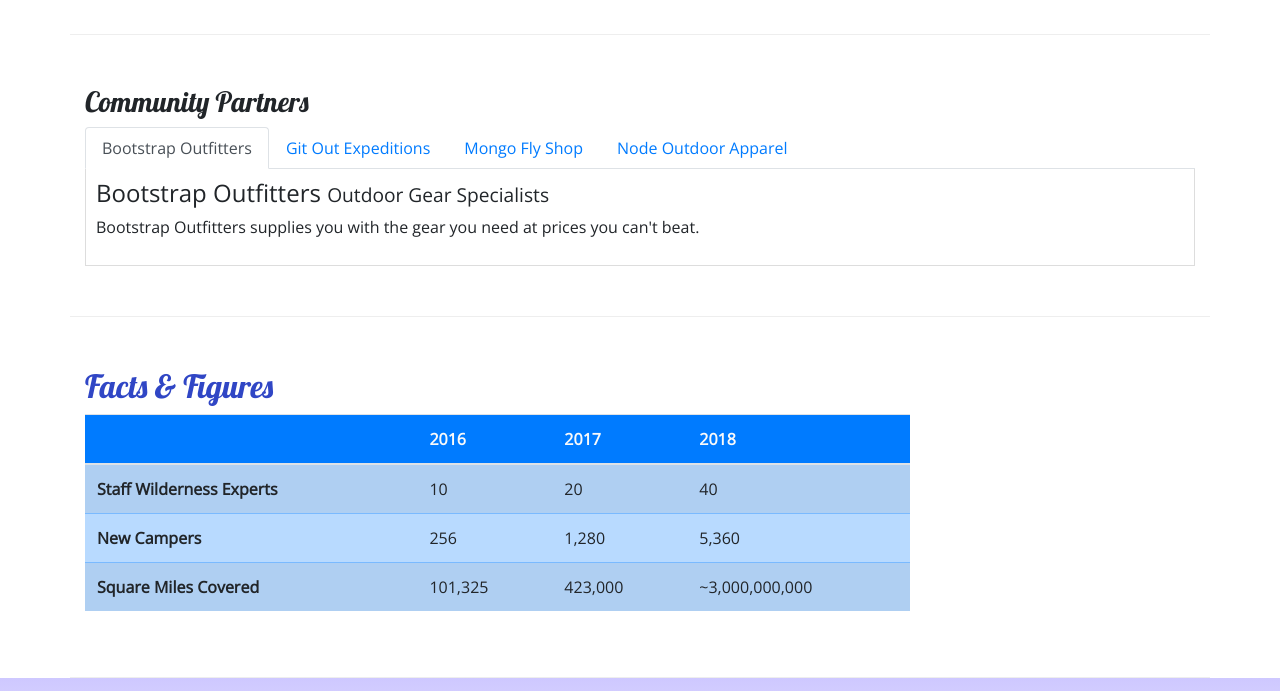
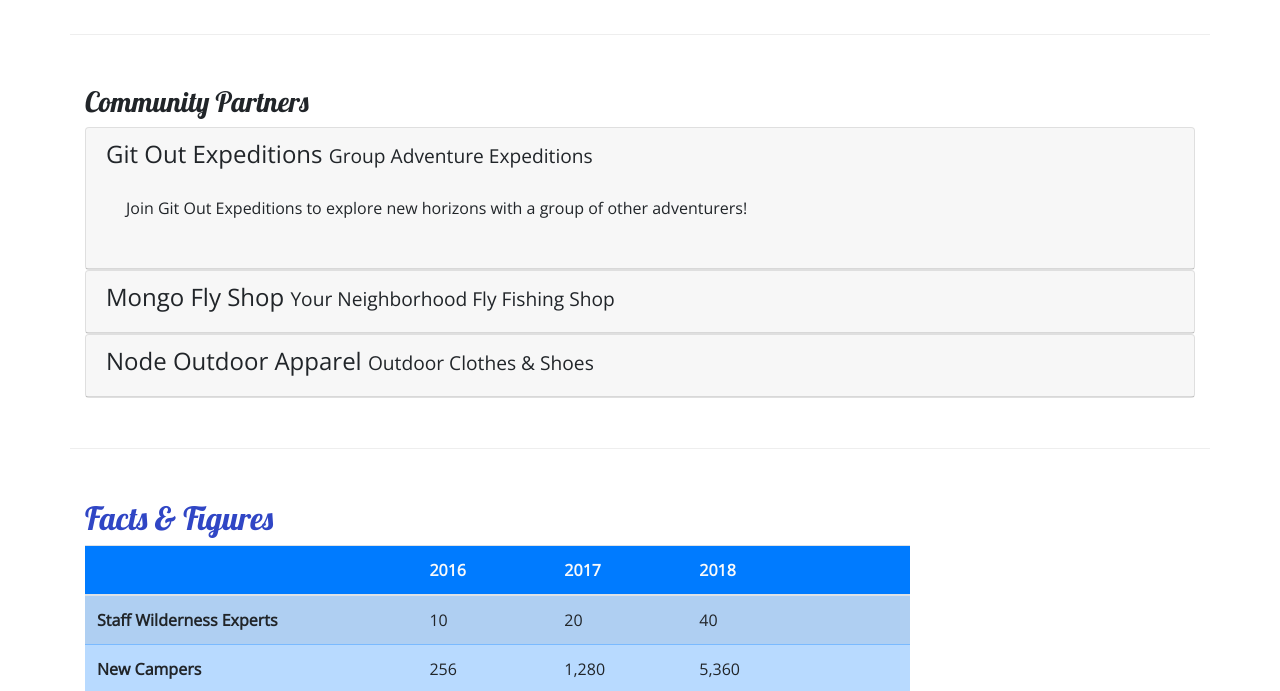
Before and after one commit to rafgui12/Workshop2.responsivebootstrap, a website: page aboutus.html in a window 1280 px wide. Shown: the part 770-1461 px from the top of the page. Drawn offline with nearby package versions, Linux system fonts and the light colour scheme.

Commit message:
Collapse and Accordion

```diff
--- a/aboutus.html
+++ b/aboutus.html
@@ -98,36 +98,48 @@
         <div class="row row-content">
             <div class="col">
                 <h3>Community Partners</h3>
-                <ul class="nav nav-tabs">
-                    <li class="nav-item">
-                        <a class="nav-link active" href="#bootstrap" role="tab" data-toggle="tab">Bootstrap Outfitters</a>
-                    </li>
-                    <li class="nav-item">
-                        <a class="nav-link" href="#git" role="tab" data-toggle="tab">Git Out Expeditions</a>
-                    </li>
-                    <li class="nav-item">
-                        <a class="nav-link" href="#mongo" role="tab" data-toggle="tab">Mongo Fly Shop</a>
-                    </li>
-                    <li class="nav-item">
-                        <a class="nav-link" href="#node" role="tab" data-toggle="tab">Node Outdoor Apparel</a>
-                    </li>
-                </ul>
-                <div class="tab-content">
-                    <div role="tabpanel" class="tab-pane fade show active" id="bootstrap">
-                        <h4>Bootstrap Outfitters <small>Outdoor Gear Specialists</small></h4>
-                        <p class="d-none d-sm-block">Bootstrap Outfitters supplies you with the gear you need at prices you can't beat.</p>
+                <div id="accordion">
+                    <div class="card">
+                        <div role="tab" class="card-header">
+                            <h4>
+                                <a class="collapsed" data-toggle="collapse" data-target="#git">
+                                    Git Out Expeditions <small>Group Adventure Expeditions</small>
+                                </a>
+                            </h4>
+                            <div class="collapse show" id="git" data-parent="#accordion">
+                                <div class="card-body">
+                                    <p class="d-none d-sm-block">Join Git Out Expeditions to explore new horizons with a group of other adventurers!</p>
+                               </div>
+                            </div>
+                        </div>
                     </div>
-                    <div role="tabpanel" class="tab-pane fade" id="git">
-                        <h4>Git Out Expeditions <small>Group Adventure Expeditions</small></h4>
-                        <p class="d-none d-sm-block">Join Git Out Expeditions to explore new horizons with a group of other adventurers!</p>
+                    <div class="card">
+                        <div role="tab" class="card-header">
+                            <h4>
+                                <a class="collapsed" data-toggle="collapse" data-target="#mongo">
+                                    Mongo Fly Shop <small>Your Neighborhood Fly Fishing Shop</small>
+                                </a>
+                            </h4>
+                            <div class="collapse" id="mongo" data-parent="#accordion">
+                                <div class="card-body">
+                                    <p class="d-none d-sm-block">Need a new fishing pole, a tacklebox, or flies of all kinds? Stop by Mongo Fly Shop.</p>
+                                </div>
+                            </div>
+                        </div>
                     </div>
-                    <div role="tabpanel" class="tab-pane fade" id="mongo">
-                        <h4>Mongo Fly Shop <small>Your Neighborhood Fly Fishing Shop.</small></h4>
-                        <p class="d-none d-sm-block">Need a new fishing pole, a tacklebox, or flies of all kinds? Stop by Mongo Fly Shop.</p>
-                    </div>
-                    <div role="tabpanel" class="tab-pane fade" id="node">
-                        <h4>Node Outdoor Apparel <small>Outdoor Clothes & Shoes</small></h4>
-                        <p class="d-none d-sm-block">From polar fleeces to swimsuits, hiking boots to waders, a visit to Node will be sure to get you covered.</p>
+                    <div class="card">
+                        <div role="tab" class="card-header">
+                            <h4>
+                                <a class="collapsed" data-toggle="collapse" data-target="#node">
+                                    Node Outdoor Apparel <small>Outdoor Clothes & Shoes</small>
+                                </a>
+                            </h4>
+                            <div class="collapse" id="node" data-parent="#accordion">
+                                <div class="card-body">
+                                    <p class="d-none d-sm-block">From polar fleeces to swimsuits, hiking boots to waders, a visit to Node will be sure to get you covered.</p>
+                                </div>
+                            </div>
+                        </div>
                     </div>
                 </div>
             </div>
--- a/css/styles.css
+++ b/css/styles.css
@@ -18,6 +18,10 @@ footer {
     background-image: linear-gradient(#CEC8FF, white);
     padding: 20px 0;
 }
+a, a:hover {
+    color: inherit;
+    text-decoration: none;
+  }
 
 .jumbotron {
     margin: 0px;
```
